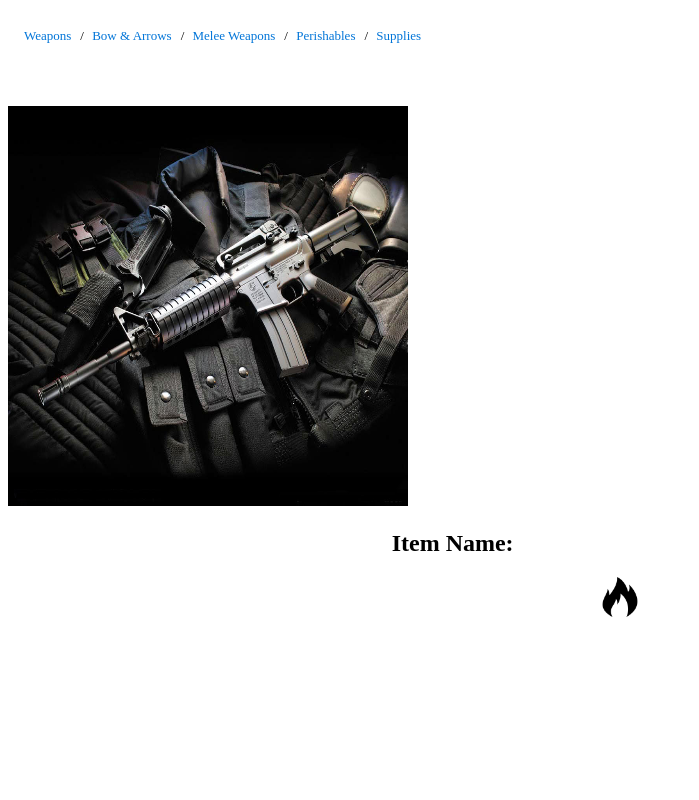
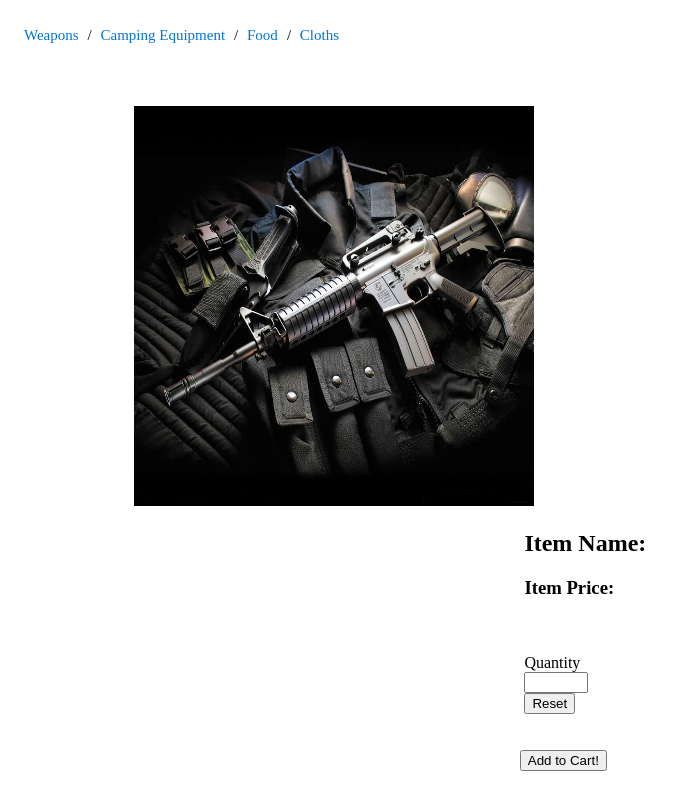
Before and after one commit to YashuaB/OperationZ, a website: page public/itempage.html in a window 1280 px wide. Shown: the whole page, without its empty margins (0-699 px from the left). Drawn offline with nearby package versions, Linux system fonts and the light colour scheme; files that its build step writes are made by us from their sources; no server answers; files whose address does not match are found by name.

Commit message:
itempageupdate

```diff
--- a/public/css/itempages.css
+++ b/public/css/itempages.css
@@ -1,6 +1,10 @@
 /* Style the list */
 body{
+  font-size:
+}
 
+#maincon{
+margin-left: 10%;
 }
 
 ul.breadcrumb {
@@ -11,7 +15,7 @@ ul.breadcrumb {
   /* Display list items side by side */
   ul.breadcrumb li {
     display: inline;
-    font-size: 13px;
+    font-size: 15px;
   }
 
   /* Add a slash symbol (/) before/behind each list item */
@@ -36,15 +40,19 @@ ul.breadcrumb {
     height: 400px;
     width: 400px;
   }
-  .firelike{
+  /* .firelike{
     height: 40px;
     width: 40px;
     float: right;
     padding-right: 50%;
     display: inline;
+  } */
+  .cont1{
+    float: right;
+    padding-right: 55%;
   }
-  .itemname{
+  .cart{
     float: right;
-    padding-right: 60%;
-
+    padding-right: 30%;
+    width: 90px;
   }
--- a/public/itempage.html
+++ b/public/itempage.html
@@ -6,26 +6,61 @@
     <meta http-equiv="X-UA-Compatible" content="ie=edge">
     <title>Item Page</title>
     <link rel="stylesheet" type="text/css" href="/Users/diop/Documents/OperationZ/public/css/itempages.css">
+    <script
+  src="https://code.jquery.com/jquery-3.4.1.slim.js"
+  integrity="sha256-BTlTdQO9/fascB1drekrDVkaKd9PkwBymMlHOiG+qLI="
+  crossorigin="anonymous"></script>
 </head>
 <body>
 
         <ul class="breadcrumb">
                 <li><a href="#">Weapons</a></li>
-                <li><a href="#">Bow & Arrows</a></li>
-                <li><a href="#">Melee Weapons</a></li>
-                <li><a href="#">Perishables</a></li>
-                <li><a href="#">Supplies</a></li>
+                <li><a href="#">Camping Equipment</a></li>
+                <li><a href="#">Food</a></li>
+                <li><a href="#">Cloths</a></li>
               </ul>
 <br>
 <br>
+<div id="maincon">
 
 
  <img class="itempic" src="/Users/diop/Documents/OperationZ/public/images/itempage.jpg" alt="">
 
  <div class="cont1">
  <h2 class="itemname">Item Name:</h2>
- <img class="firelike" src="/Users/diop/Documents/OperationZ/public/images/fire.png" alt="">
+ <!-- <img class="firelike" src="/Users/diop/Documents/OperationZ/public/images/fire.png" alt=""> -->
+ <h3 class="itemprice">Item Price:</h3>
+ <br>
+ <br>
+ <form action="/action_page.php">
+  <span>Quantity</span>
+  <br>
+  <input type="number" name="Quantity" value="" min="1" max="100"><br>
+  <input type="reset">
+</form>
+<br>
+<br>
+<div class="cart">
+    <form action="/cart/add" method="POST">
+      <!-- <input name="quantity" type="hidden" value="1" />
+      <input name="product_id" type="hidden" value="" />
+      <input name="product_name" type="hidden" value="gun" />  -->
+      <button class="add-button" type="submit">Add to Cart!</button>
+    </form>
+  </div>
+</div>
+
+<script>
+
+$.post("/api/products", function (data) {
+  $("#itemname").text(data.name);
+  ("#itemprice").text(data.price);
+$("#itempic").attr("src", data.image);
+})
+
+</script>
 </div>
 
 </body>
 </html>
+<!-- have an id tied to the item and use a get request to oull the needed info to the items page -->
```
